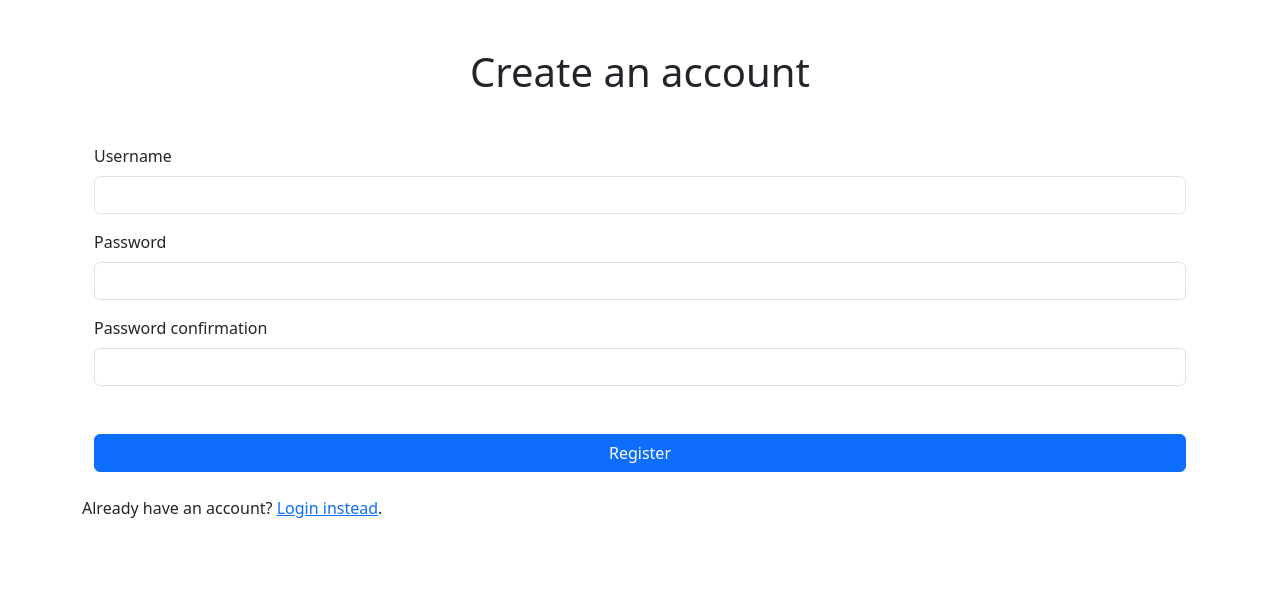
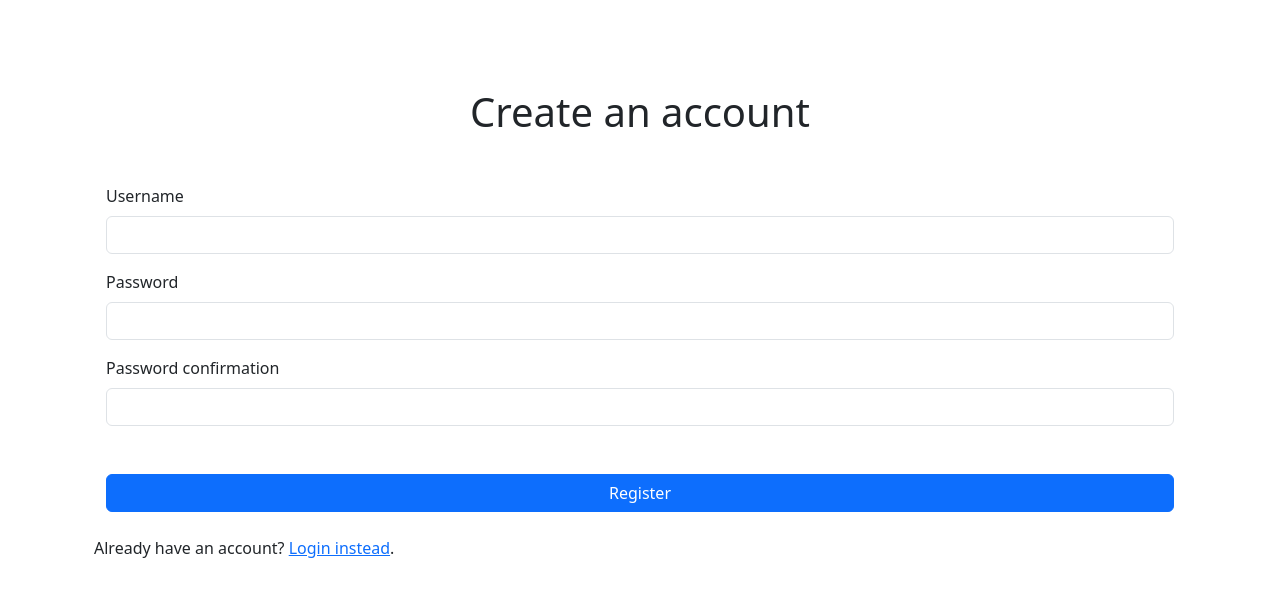
Before and after one commit to santiago-dev96/water-me, a Flask app: page /auth/register in a window 1280 px wide. Shown: the top 599 px of the page. Run offline with Flask 3, Linux system fonts and the light colour scheme; some libraries are stand-ins or nearby versions.

Commit message:
Add padding to the container

```diff
--- a/flaskr/templates/layout.html
+++ b/flaskr/templates/layout.html
@@ -38,7 +38,7 @@
 
     {% endif %}
 
-    <div class="container mt-3">
+    <div class="container mt-3 p-4">
       {% with messages = get_flashed_messages(with_categories=True) %}
 
       {% if messages %}
```
